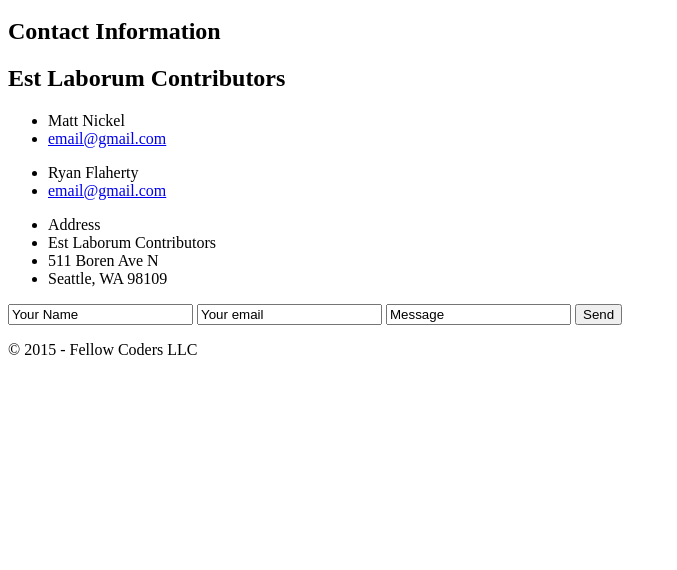
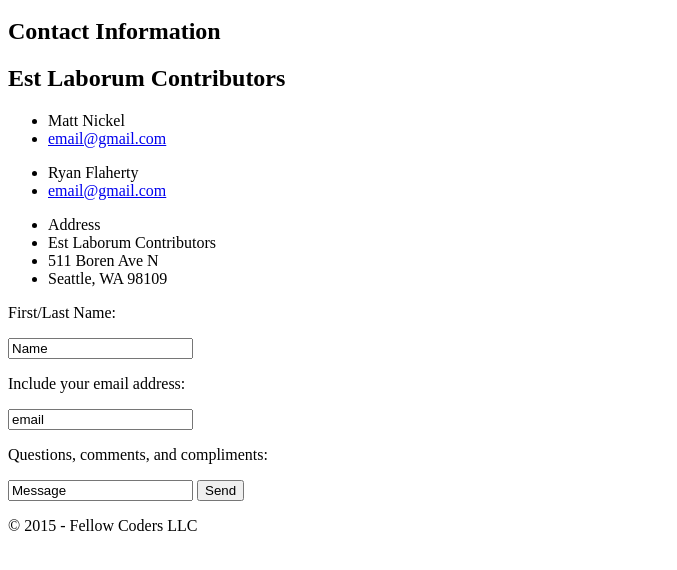
Before and after one commit to greydays/html5-platform, a plain HTML site: page contact.html in a window 1280 px wide. Shown: the part 100-670 px from the top of the page, without its empty margins (0-677 px from the left). Drawn offline with Linux system fonts and the light colour scheme.

Commit message:
descriptions added to form elements

```diff
--- a/contact.html
+++ b/contact.html
@@ -39,8 +39,11 @@
           </ul>
           <section>
             <form role="form">
-              <input id="sender_name" role="textbox" aria-required="true" type="text" value="Your Name"/>
-              <input id="sender_email" role="textbox" aria-required="true" type="email" name="email" value="Your email"/>
+              <p>First/Last Name:</p>
+              <input id="sender_name" role="textbox" aria-required="true" type="text" value="Name"/>
+              <p>Include your email address:</p>
+              <input id="sender_email" role="textbox" aria-required="true" type="email" name="email" value="email"/>
+              <p>Questions, comments, and compliments:</p>
               <input id="message_content" role="textbox" aria-required="true" type="text" name="message" value="Message"/>
               <button id="send_message" role="button">Send</button>
             </form>
```
